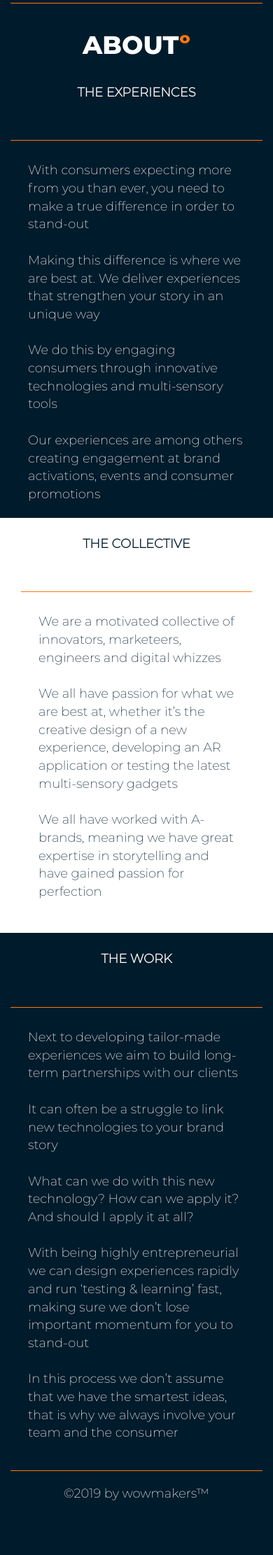
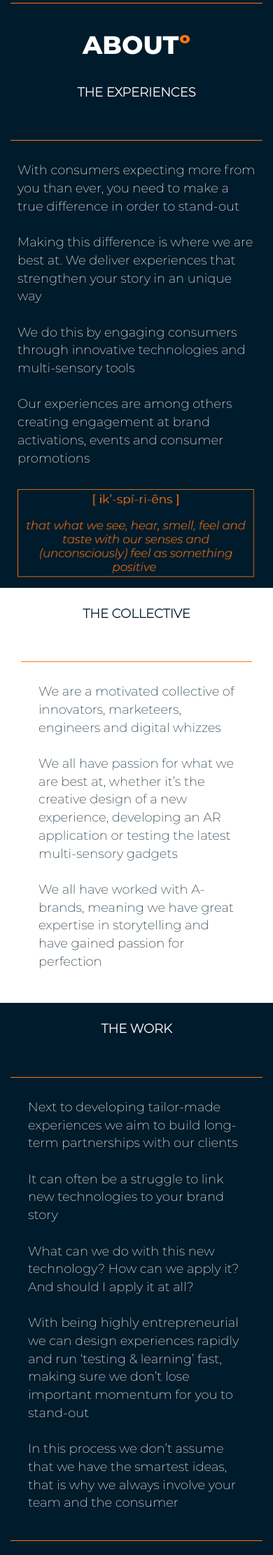
Before and after one commit to IvoJongmans/WowMakers, a PHP site: page /about.html in a window 390 px wide. Shown: the part 61-2283 px from the top of the page at 70% size. Before the commit the page ends 2205 px from the top, so only its background shows below. Run offline with PHP 8.4, Linux system fonts and the light colour scheme.

```diff
--- a/about.html
+++ b/about.html
@@ -51,16 +51,17 @@
   </div>
 
       <div class="container">
-        <p class="text-center abouttitle">THE EXPERIENCES</p>
+        <p class="abouttitle text-center">THE EXPERIENCES</p>
       </div>
 
 
   <div class="container">
-    <hr style="max-width: 600px;">
+    <hr >
   </div>
 
       <div class="container">
-        <div class="col-sm-12">
+        <div class="row">
+        <div class="col-sm-6">
           <p class="center-block" style="max-width: 600px; padding: 10px;">
             With consumers expecting more from you than ever, you need
 to make a true difference in order to stand-out <br><br>
@@ -75,8 +76,12 @@ Our experiences are among others creating engagement at brand
 activations, events and consumer promotions
           </p>
         </div>
+        <div class="col-sm-6">
+            <img class="img-fluid verticalcenter" src="woordenboek.png" style="width: 100%;">
+          </div>
+
       </div>
-
+    </div>
 
       <div class="container-fluid" style="background-color: white;"><div class="container">
       <p class="text-center abouttitle" style="color: #001B2B">THE COLLECTIVE</p>
--- a/custom.css
+++ b/custom.css
@@ -122,6 +122,10 @@ body {
     padding: 25px;
 }
 
+.verticalcenter {
+    margin-top: 43px;
+}
+
 #myVideo {
     position: fixed;
     right: 0;
@@ -159,12 +163,26 @@ body {
   .showvideo{
       display: none;
   }
+@media only screen and (max-width:1199px) {
+    .verticalcenter{
+        margin-top: 83px;
+    }
+}
 @media only screen and (max-width:991px) {
     .slogan{
         display: none;
     }
+    .verticalcenter {
+        margin-top: 160px;
+    }
 }
 
+@media only screen and (max-width:767px) {
+    .verticalcenter {
+        margin-top: 0px;
+        padding: 10px;
+    }
+}
 @media only screen and (max-width:400px) {
     .brandlogo {
         height: 40px;
```
Also changed, not shown: organogram.png (added), woordenboek.png (added).
